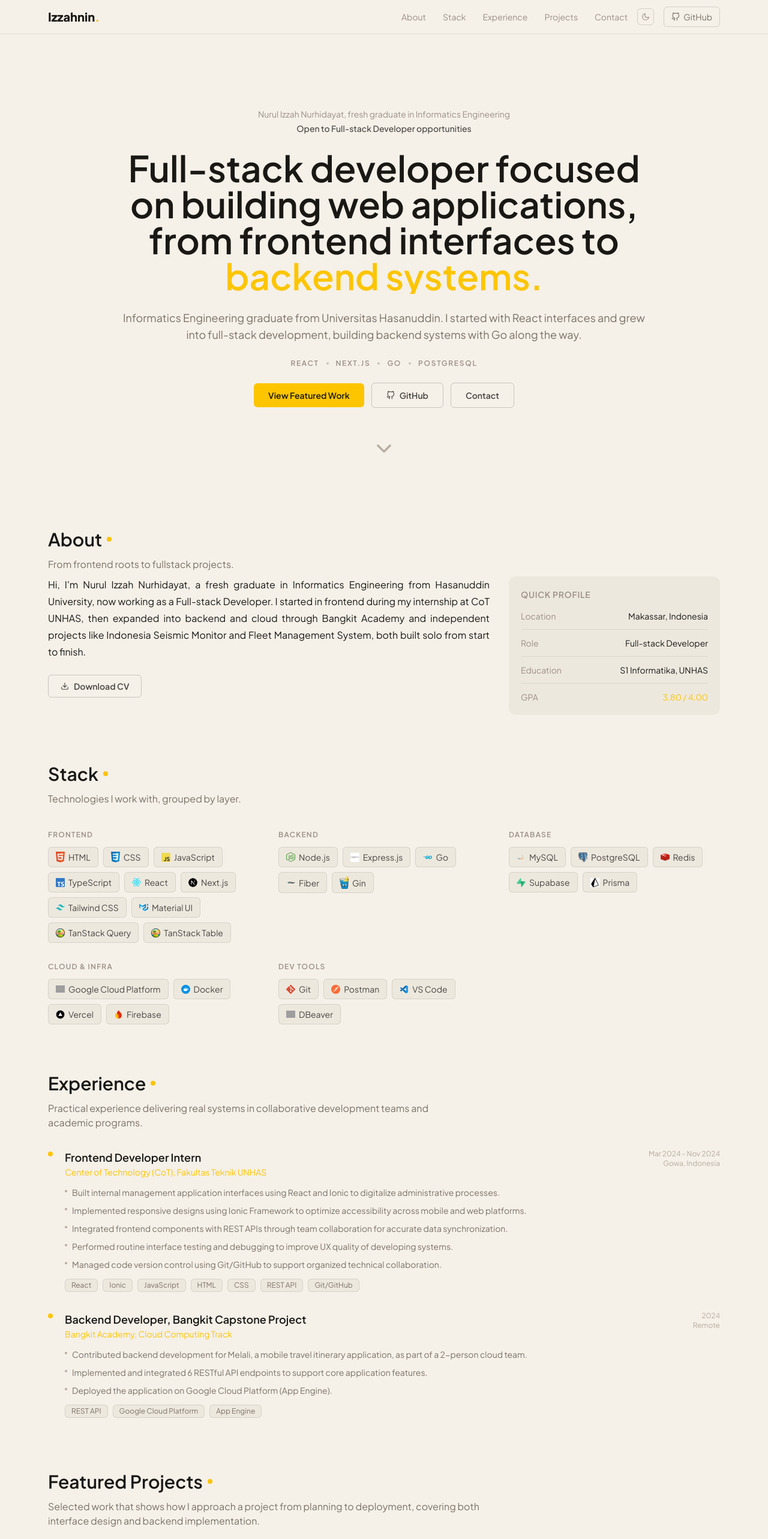
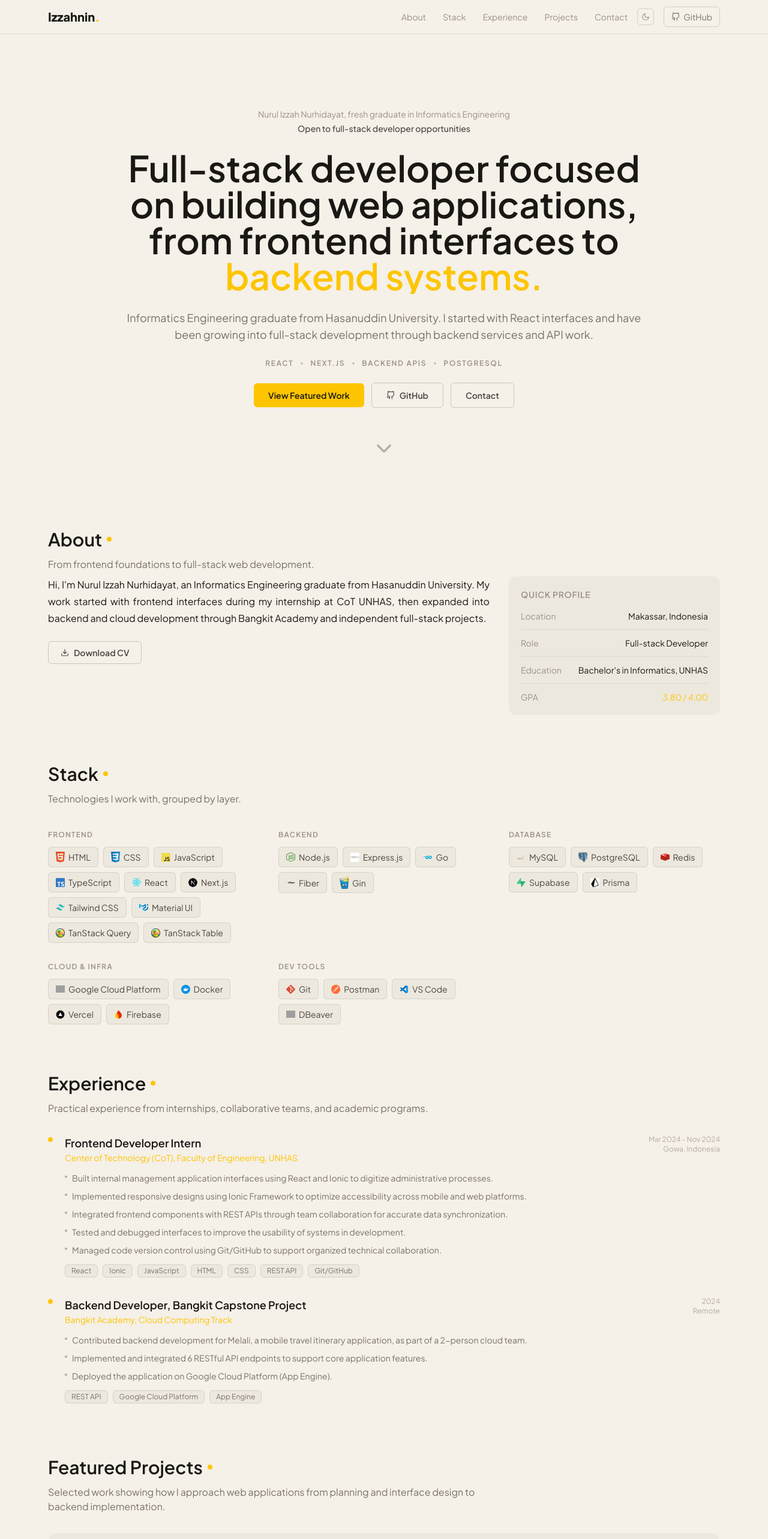
Before and after one commit to izzahnin/portfolio, a Next.js app: page / in a window 1280 px wide. Shown: the top 2566 px of the page at 60% size. Built offline with nearby package versions, Linux system fonts and the light colour scheme; grey boxes are pictures that could not be loaded.

Commit message:
feat: update portfolio content with improved descriptions and terminology; enhance project details and personal narrative

```diff
--- a/app/(pages)/layout.tsx
+++ b/app/(pages)/layout.tsx
@@ -5,8 +5,9 @@ import { Footer } from "@components/Footer";
 import { ThemeProvider } from "@components/ThemeProvider";
 
 export const metadata: Metadata = {
-  title: "Izzahnin's Portfolio",
-  description: "Generated by create next app",
+  title: "Izzahnin | Full-stack Developer Portfolio",
+  description:
+    "Portfolio of Nurul Izzah Nurhidayat, an Informatics Engineering graduate building web applications with frontend and backend technologies.",
 };
 
 export default function RootLayout({
--- a/app/components/Hero.tsx
+++ b/app/components/Hero.tsx
@@ -14,7 +14,7 @@ export const Hero = () => {
               Nurul Izzah Nurhidayat, fresh graduate in Informatics Engineering
             </p>
             <p className="text-sm font-medium text-[var(--text-mid)]">
-              Open to Full-stack Developer opportunities
+              Open to full-stack developer opportunities
             </p>
           </div>
         </Reveal>
@@ -30,7 +30,7 @@ export const Hero = () => {
         <Reveal>
           <div className="flex justify-center py-0.5">
             <p className="max-w-4xl text-base text-[var(--text-secondary)] md:text-lg">
-              Informatics Engineering graduate from Universitas Hasanuddin. I started with React interfaces and grew into full-stack development, building backend systems with Go along the way.
+              Informatics Engineering graduate from Hasanuddin University. I started with React interfaces and have been growing into full-stack development through backend services and API work.
             </p>
           </div>
         </Reveal>
@@ -41,7 +41,7 @@ export const Hero = () => {
             <span className="h-1 w-1 rounded-full bg-[var(--border-strong)]" />
             <span>Next.js</span>
             <span className="h-1 w-1 rounded-full bg-[var(--border-strong)]" />
-            <span>Go</span>
+            <span>Backend APIs</span>
             <span className="h-1 w-1 rounded-full bg-[var(--border-strong)]" />
             <span>PostgreSQL</span>
           </div>
--- a/app/components/SectionAbout.tsx
+++ b/app/components/SectionAbout.tsx
@@ -13,7 +13,7 @@ export const SectionAbout = () => {
             <span className="h-2 w-2 rounded-full bg-[var(--accent)]"></span>
           </div>
           <p className="max-w-3xl text-center text-base text-[var(--text-secondary)] md:text-left">
-            From frontend roots to fullstack projects.
+            From frontend foundations to full-stack web development.
           </p>
         </section>
       </Reveal>
@@ -22,7 +22,7 @@ export const SectionAbout = () => {
         <div className="flex flex-col gap-4 md:col-span-2">
           <Reveal>
             <p className="text-justify leading-7 text-[var(--text-primary)]">
-              Hi, I&apos;m Nurul Izzah Nurhidayat, a fresh graduate in Informatics Engineering from Hasanuddin University, now working as a Full-stack Developer. I started in frontend during my internship at CoT UNHAS, then expanded into backend and cloud through Bangkit Academy and independent projects like Indonesia Seismic Monitor and Fleet Management System, both built solo from start to finish.
+              Hi, I&apos;m Nurul Izzah Nurhidayat, an Informatics Engineering graduate from Hasanuddin University. My work started with frontend interfaces during my internship at CoT UNHAS, then expanded into backend and cloud development through Bangkit Academy and independent full-stack projects.
             </p>
           </Reveal>
 
@@ -55,7 +55,7 @@ export const SectionAbout = () => {
                 </div>
                 <div className="flex justify-between gap-4 border-b border-[var(--border-subtle)] pb-3">
                   <span className="text-[var(--text-muted)]">Education</span>
-                  <span className="text-right text-[var(--text-primary)]">S1 Informatika, UNHAS</span>
+                  <span className="text-right text-[var(--text-primary)]">Bachelor&apos;s in Informatics, UNHAS</span>
                 </div>
                 <div className="flex justify-between gap-4">
                   <span className="text-[var(--text-muted)]">GPA</span>
--- a/app/components/SectionContact.tsx
+++ b/app/components/SectionContact.tsx
@@ -13,7 +13,7 @@ export const SectionContact = () => {
             <span className="h-2 w-2 rounded-full bg-[var(--accent)]"></span>
           </div>
           <p className="max-w-2xl text-center text-base text-[var(--text-secondary)] md:text-left">
-            Open to Full-stack Developer opportunities and collaborative product teams.
+            Open to full-stack developer roles and collaborative product teams.
           </p>
         </section>
       </Reveal>
@@ -25,15 +25,15 @@ export const SectionContact = () => {
               Let&apos;s Work Together
             </h2>
             <p className="max-w-md text-[var(--text-secondary)]">
-              Whether it&apos;s a web development project, consultation, or just a chat
-              about technology, feel free to reach out.
+              If you&apos;re hiring for a web development role or want to discuss a project,
+              feel free to reach out.
             </p>
             <div className="space-y-2 text-sm text-[var(--text-muted)]">
               <p><span className="text-[var(--text-mid)]">Email</span>: cacaizzah2008@gmail.com</p>
               <p><span className="text-[var(--text-mid)]">Location</span>: Makassar, Indonesia</p>
               <p>
                 <span className="text-[var(--text-mid)]">Status</span>:{" "}
-                <span className="text-emerald-600">Open to Full-stack Developer roles</span>
+                <span className="text-emerald-600">Open to full-stack developer roles</span>
               </p>
             </div>
           </div>
@@ -44,7 +44,7 @@ export const SectionContact = () => {
               className="flex items-center gap-2 rounded-md bg-[var(--accent)] px-5 py-2.5 text-sm font-semibold text-[#1a1814] transition hover:bg-[#fdc500]/80"
             >
               <FiMail size={15} />
-              Get In Touch
+              Get in touch
             </Link>
             <Link
               href="https://github.com/izzahnin"
--- a/app/components/SectionExperience.tsx
+++ b/app/components/SectionExperience.tsx
@@ -4,14 +4,14 @@ import { Reveal } from "./Reveal";
 const experiences = [
   {
     role: "Frontend Developer Intern",
-    company: "Center of Technology (CoT), Fakultas Teknik UNHAS",
+    company: "Center of Technology (CoT), Faculty of Engineering, UNHAS",
     period: "Mar 2024 - Nov 2024",
     location: "Gowa, Indonesia",
     bullets: [
-      "Built internal management application interfaces using React and Ionic to digitalize administrative processes.",
+      "Built internal management application interfaces using React and Ionic to digitize administrative processes.",
       "Implemented responsive designs using Ionic Framework to optimize accessibility across mobile and web platforms.",
       "Integrated frontend components with REST APIs through team collaboration for accurate data synchronization.",
-      "Performed routine interface testing and debugging to improve UX quality of developing systems.",
+      "Tested and debugged interfaces to improve the usability of systems in development.",
       "Managed code version control using Git/GitHub to support organized technical collaboration.",
     ],
     tags: ["React", "Ionic", "JavaScript", "HTML", "CSS", "REST API", "Git/GitHub"],
@@ -40,7 +40,7 @@ export const SectionExperience = () => {
             <span className="h-2 w-2 rounded-full bg-[var(--accent)]"></span>
           </div>
           <p className="max-w-2xl text-center text-base text-[var(--text-secondary)] md:text-left">
-            Practical experience delivering real systems in collaborative development teams and academic programs.
+            Practical experience from internships, collaborative teams, and academic programs.
           </p>
         </section>
       </Reveal>
--- a/app/components/SectionProjects.tsx
+++ b/app/components/SectionProjects.tsx
@@ -21,7 +21,7 @@ export const SectionProjects = () => {
               <span className="h-2 w-2 rounded-full bg-[var(--accent)]"></span>
             </div>
             <p className="max-w-3xl text-center text-base text-[var(--text-secondary)] md:text-left">
-              Selected work that shows how I approach a project from planning to deployment, covering both interface design and backend implementation.
+              Selected work showing how I approach web applications from planning and interface design to backend implementation.
             </p>
           </section>
         </Reveal>
```
Also changed, not shown: app/data/index.ts (+10 -10 lines).
